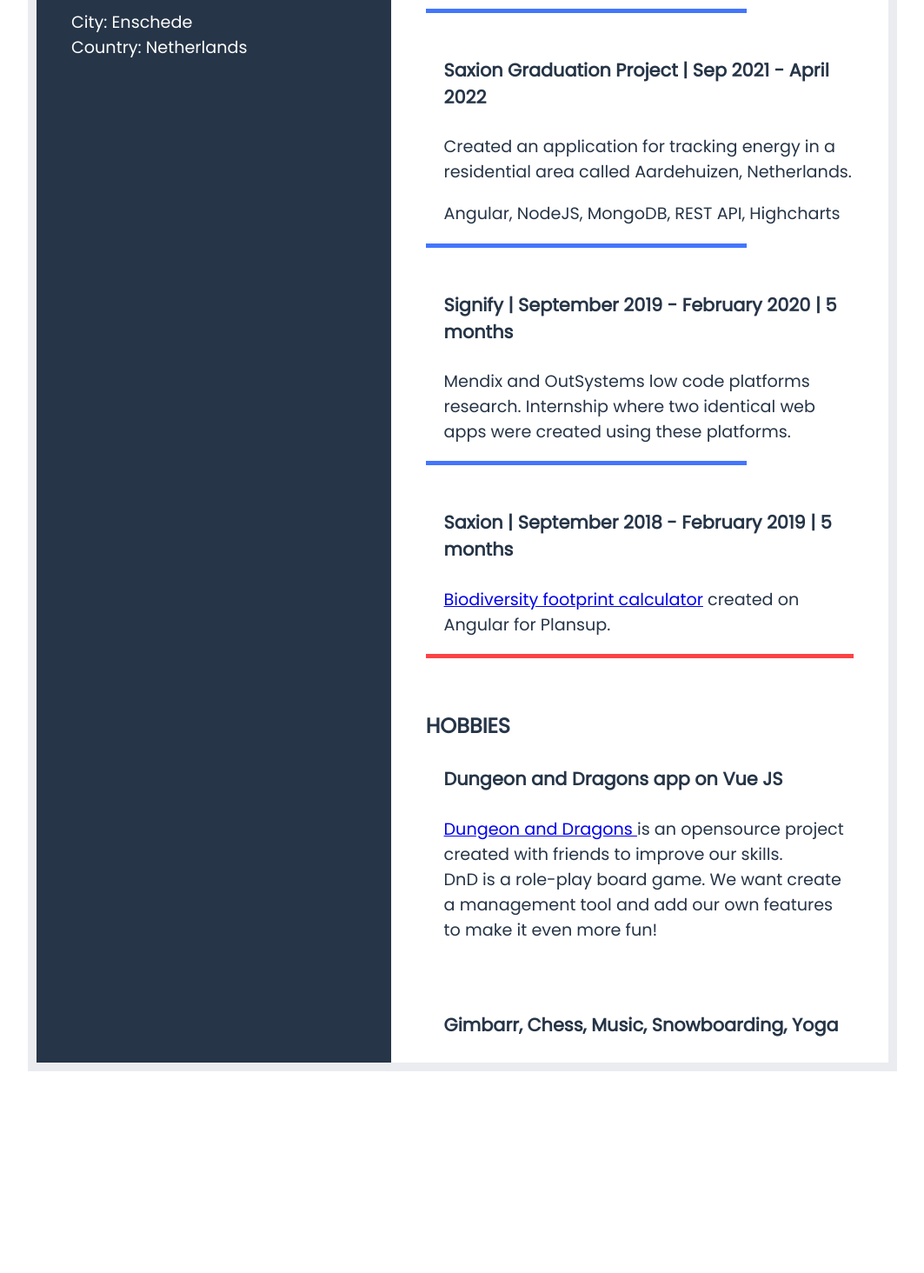
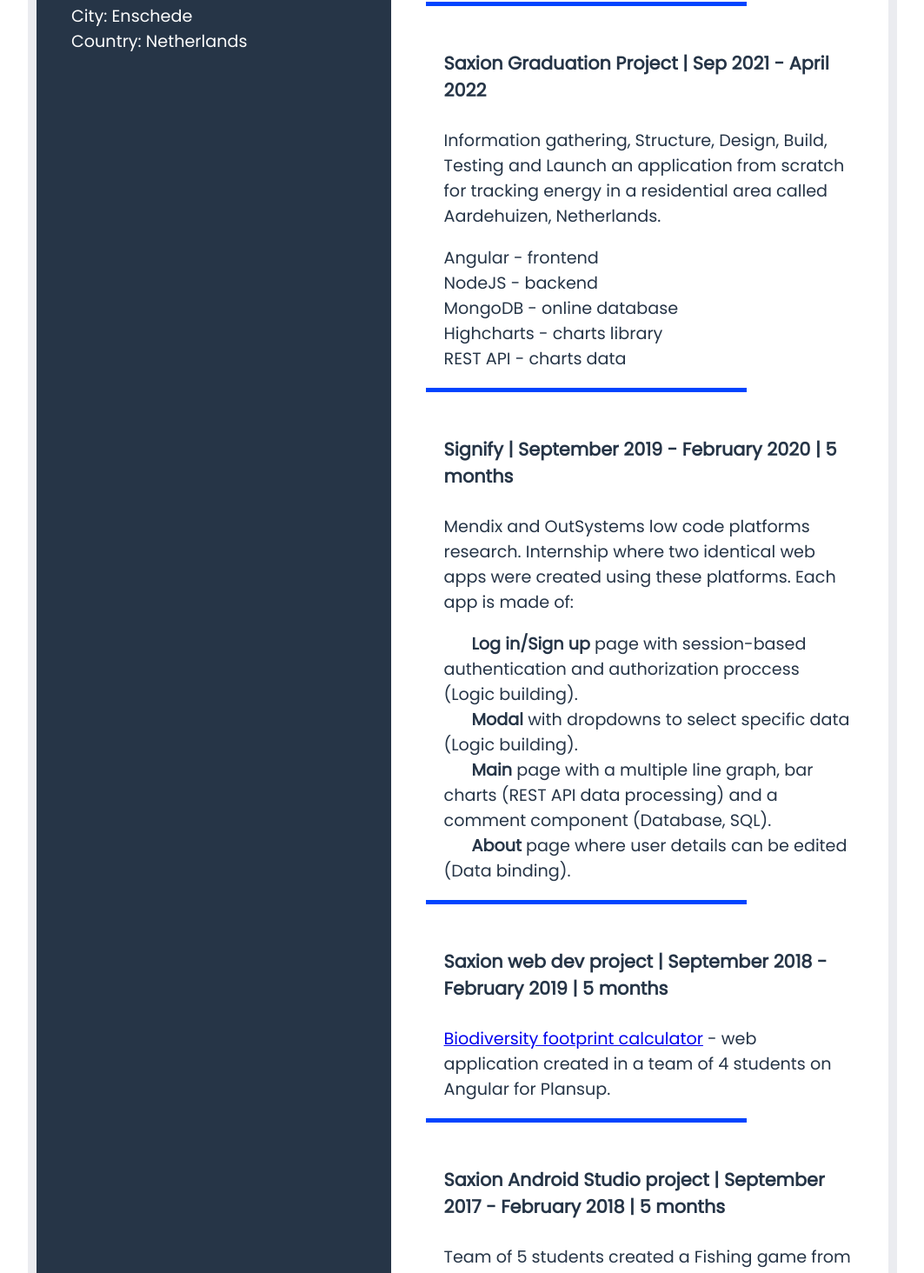
Before and after one commit to Prokofif/cv-daniil-prokofyev, a Vue app: page / in a window 1280 px wide. Shown: the part 993-2457 px from the top of the page at 87% size, without its empty margins (108-1171 px from the left). Before the commit the page ends 2233 px from the top, so only its background shows below. Built offline with nearby package versions, Linux system fonts and the light colour scheme.

Commit message:
portfolio V1

```diff
--- a/package.json
+++ b/package.json
@@ -10,7 +10,8 @@
   "dependencies": {
     "core-js": "^3.8.3",
     "gsap": "^3.11.0",
-    "vue": "^3.2.13"
+    "vue": "^3.2.13",
+    "vue-animejs": "^2.1.1"
   },
   "devDependencies": {
     "@babel/core": "^7.12.16",
--- a/src/App.vue
+++ b/src/App.vue
@@ -1,17 +1,16 @@
 <template>
-
-  <HelloWorld/>
+  <HelloWorld />
 </template>
 
 <script>
-import HelloWorld from './components/HelloWorld.vue'
+import HelloWorld from "./components/HelloWorld.vue";
 
 export default {
-  name: 'App',
+  name: "App",
   components: {
-    HelloWorld
-  }
-}
+    HelloWorld,
+  },
+};
 </script>
 
 <style>
@@ -19,15 +18,13 @@
   font-family: Avenir, Helvetica, Arial, sans-serif;
   -webkit-font-smoothing: antialiased;
   -moz-osx-font-smoothing: grayscale;
-  /* text-align: center; */
-  /* color: #2c3e50; */
   max-width: 1000px;
-  margin-top: 60px;
-  background-color: #EBECF0;
+  background-color: #ebecf0;
 }
 
-body{
-   display: flex;
+body {
+  margin-top: 60px;
+  display: flex;
   justify-content: center;
 }
 </style>
--- a/src/components/HelloWorld.vue
+++ b/src/components/HelloWorld.vue
@@ -7,12 +7,12 @@
   <div class="grid-container">
     <div class="header">
       <div class="header-title">
-        <h1 class="animate-charcter">DANIIL PROKOFYEV</h1>
+        <h1>DANIIL PROKOFYEV</h1>
         <h4>
           <a
             class="typewrite"
             data-period="2000"
-            data-type='[ "Hi, Im Si", "I am Creative.", "I Love Design.", "I Love to Develop." ]'
+            data-type='[ "Hi, Im ", "I am Creative.", "I Love Design.", "I Love to Develop." ]'
           >
             <span class="wrap"></span>
           </a>
@@ -26,7 +26,7 @@
             <img src="./../assets/profile.png" alt="profile image" />
           </div>
           <div class="flip-card-back">
-            <p>Open for web dev position</p>
+            <p>Open for a web dev position</p>
           </div>
         </div>
       </div>
@@ -93,11 +93,11 @@
 
       <h4 class="sub-h4">Saxion Graduation Project | Sep 2021 - April 2022</h4>
       <p class="main-content-text">
-        Created an application for tracking energy in a residential area called
+        Information gathering, Structure, Design, Build, Testing and Launch an application from scratch for tracking energy in a residential area called
         Aardehuizen, Netherlands. <br />
       </p>
       <p class="main-content-text">
-        Angular, NodeJS, MongoDB, REST API, Highcharts
+        Angular - frontend <br> NodeJS - backend <br> MongoDB - online database <br> Highcharts - charts library <br>  REST API - charts data
       </p>
       <div class="blue-line"></div>
 
@@ -106,19 +106,41 @@
       </h4>
       <p class="main-content-text">
         Mendix and OutSystems low code platforms research. Internship where two
-        identical web apps were created using these platforms.
+        identical web apps were created using these platforms.  Each app is made
+        of: <br>
+      </p>
+        <p class="main-content-text span-gap" style="margin:0;">
+        <b>Log in/Sign up</b> page with session-based authentication and authorization proccess (Logic building). <br>
+        </p>
+
+        <p class="main-content-text span-gap" style="margin:0;">
+        <b>Modal</b> with dropdowns to select specific data (Logic building). <br>
+        </p>
+
+        <p class="main-content-text span-gap" style="margin:0;">
+        <b>Main</b> page with a multiple line graph, bar charts (REST API data processing) and a comment component (Database, SQL). <br>
+        </p>
+        <p class="main-content-text span-gap" style="margin-top:0;">
+        <b>About</b> page where user details can be edited (Data binding).<br>
         </p>
       <div class="blue-line"></div>
 
-      <h4 class="sub-h4">Saxion | September 2018 - February 2019 | 5 months</h4>
+      <h4 class="sub-h4">Saxion web dev project | September 2018 - February 2019 | 5 months</h4>
       <p class="main-content-text">
         <a
           href="http://biodiversity-footprint.herokuapp.com/#/calculator"
           target="_blank"
           >Biodiversity footprint calculator</a
-        >
-        created on Angular for Plansup.
+        > - web application created in a team of 4 students on Angular for Plansup.
       </p>
+      <div class="blue-line"></div>
+
+      <h4 class="sub-h4">Saxion Android Studio project | September 2017 - February 2018 | 5 months</h4>
+      <p class="main-content-text">
+        Team of 5 students created a Fishing game from scratch written on Java in Android Studio.
+      </p>
+
+
 
       <div class="red-line"></div>
 
@@ -130,7 +152,7 @@
         <a href="https://dnd-kz-ua-ru.netlify.app/" target="_blank">
           Dungeon and Dragons
         </a>
-        is an opensource project created with friends to improve our skills.
+        is an open source project created with friends to improve our skills.
         <br />
         DnD is a role-play board game. We want create a management tool and add
         our own features to make it even more fun!
@@ -161,11 +183,7 @@
     console.log("Executed after 3 seconds wait");
 
     //todo place typing text function here
-}
 
-init();
-
-// start of header text animation
     var TxtType = function (el, toRotate, period) {
     this.toRotate = toRotate;
     this.el = el;
@@ -214,7 +232,6 @@
   }, delta);
 };
 
-window.onload = function () {
   var elements = document.getElementsByClassName("typewrite");
   for (var i = 0; i < elements.length; i++) {
     var toRotate = elements[i].getAttribute("data-type");
@@ -228,7 +245,16 @@
   css.type = "text/css";
   css.innerHTML = ".typewrite > .wrap { border-right: 0.08em solid #fff}";
   document.body.appendChild(css);
-};
+}
+
+init();
+
+// start of header text animation
+
+
+
+
+
 // end of header text animation
 
 export default {
@@ -263,48 +289,13 @@
 
 <!-- Add "scoped" attribute to limit CSS to this component only -->
 <style scoped>
-.animate-charcter{
-  text-transform: uppercase;
-  background-image: linear-gradient(
-    -225deg,
 
-    #fff 0%,
-    #fff 60%,
-    #231557 69%,
-    #231557 80%,
-    #fff 100%
-
-    /* #fff 0%,
-    #fff 60%,
-    #dc9fb3 70%,
-    #ff1361 80%,
-    #dc9fb3 90%,
-    #fff 100% */
-  );
-
-  background-size: auto auto;
-  background-clip: border-box;
-  background-size: 200% auto;
-  color: #fff;
-  background-clip: text;
-  -webkit-background-clip: text;
-  -webkit-text-fill-color: transparent;
-  animation: textclip 3s linear infinite;
-  animation-iteration-count: 1;
-}
-
-@keyframes textclip {
-
-  to {
-    background-position: 200% center;
-  }
-
-}
 
 .header {
   grid-area: header;
   background-color: #ff2527;
   color: #fdfdfd;
+  min-height: 187px;
 }
 
 .header > div > h4 {
@@ -340,6 +331,8 @@
   padding-bottom: 20px;
 }
 
+
+
 .education-h {
   padding-top: 10px;
 }
@@ -364,9 +357,12 @@
 }
 
 .blue-line {
-  border-bottom: 5px solid #4375fd;
+  border-bottom: 5px solid #0044ff;
   width: 75%;
   margin-bottom: 50px;
+}
+a:visited{
+  color:#1856ff;
 }
 
 .portfolio-image {
@@ -492,4 +488,11 @@
   }
 
 }
+.span-gap {
+  text-indent: 2rem;
+  /* margin: 0; */
+}
+
+
+
 </style>
--- a/src/main.js
+++ b/src/main.js
@@ -1,4 +1,5 @@
 import { createApp } from 'vue'
 import App from './App.vue'
 
+
 createApp(App).mount('#app')
```
Also changed, not shown: 1 other file (tests, documents, lock files or other folders). Lines whose indentation alone changed are shown as unchanged.
